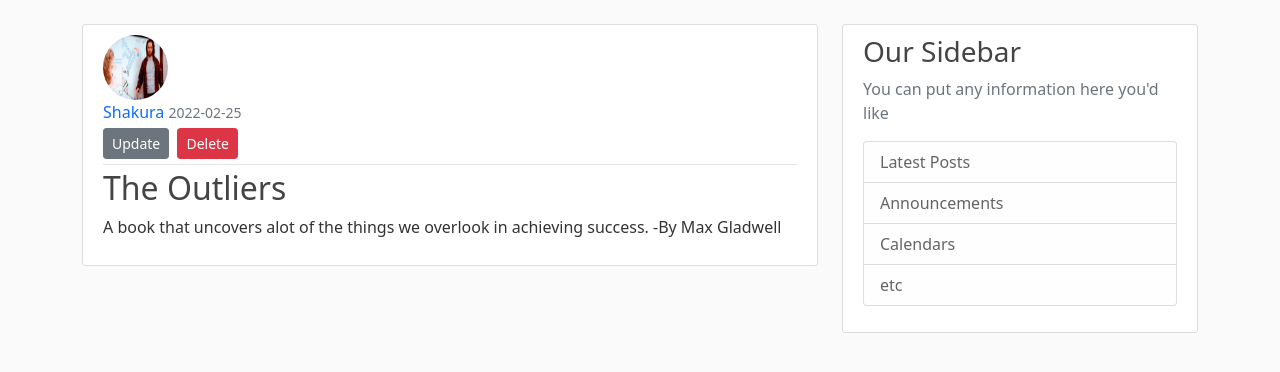
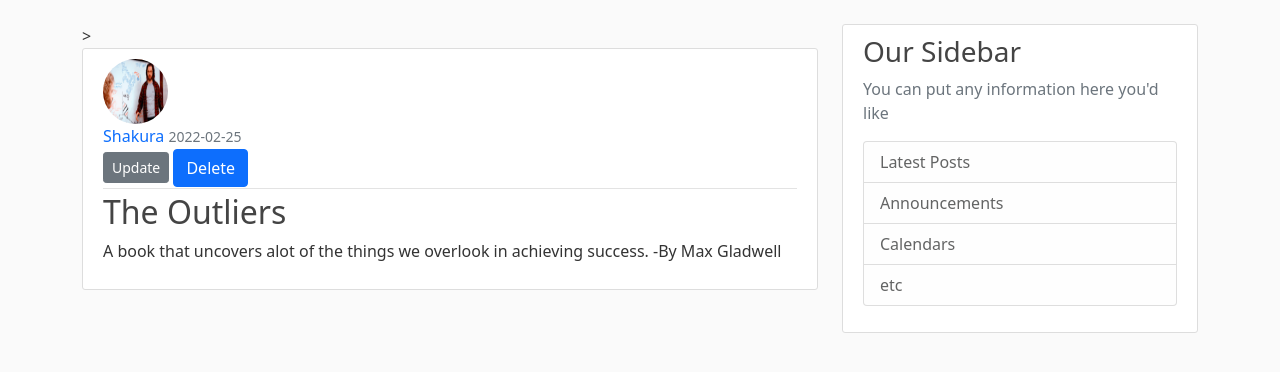
Before and after one commit to Emmzy17/blog_app, a Flask app: page /post/1 in a window 1280 px wide. Shown: the part 56-428 px from the top of the page. Run offline with Flask 2, Linux system fonts and the light colour scheme; a user stored in the database is signed in; data comes from the database, SQL or seed files in the repository.

Commit message:
blog app

```diff
--- a/flaskblog/templates/post.html
+++ b/flaskblog/templates/post.html
@@ -1,8 +1,5 @@
 {% extends 'layout.html' %}
-{% block content %}
-    <script>
-        $('#deleteModal').on('shown.bs.modal', function () {$('#myInput').trigger('focus')})
-    </script>
+{% block content %}>
     <article class="media content-section">
         <img class = 'rounded-circle article-img' src="{{ url_for ('static', filename = 'profile_pic/' + post.author.img_file)}}">
         <div class="media-body">
@@ -12,7 +9,9 @@
                 {% if post.author == current_user%}
                     <div >
                         <a class="btn btn-secondary btn-sm mt-1 mb-1" href="{{ url_for('posts.update_post', post_id = post.id) }}"> Update</a>
-                        <button type="button" class="btn btn-danger btn-sm m-1" data-toggle="modal" data-target="#deleteModalLabel"> Delete </button>
+                        <button type="button" class="btn btn-primary" data-toggle="modal" data-target="#deleteModal" onclick=delete()>
+                            Delete
+                          </button>
                     </div>
                 {% endif %}
             </div>
```
Also changed, not shown: 1 other file.
